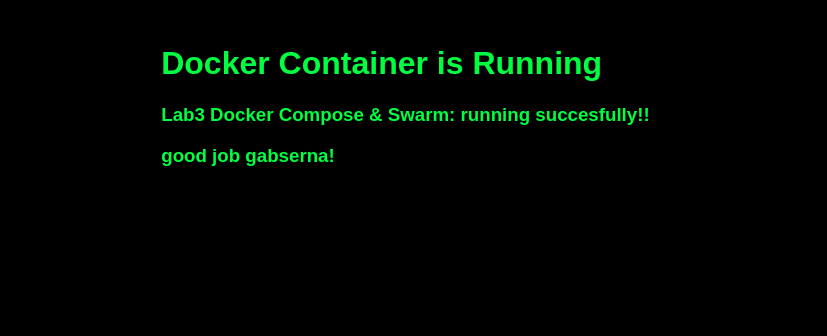
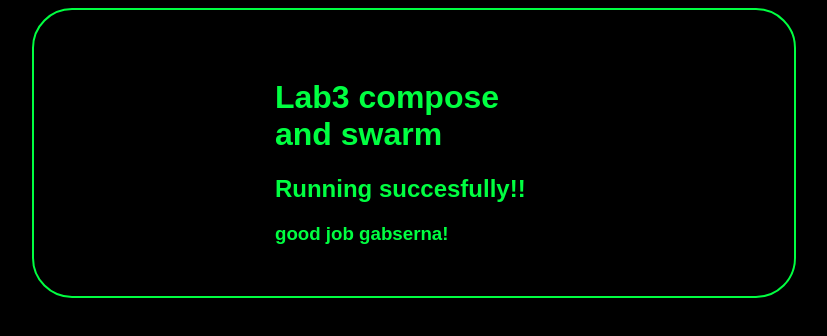
Before and after one commit to gabserna/compose_and_swarm, a website: page public/index.html in a window 1280 px wide. Shown: the whole page, without its empty margins (226-1053 px from the left). Drawn offline with Linux system fonts and the light colour scheme.

Commit message:
styled the html file

```diff
--- a/public/index.html
+++ b/public/index.html
@@ -14,12 +14,21 @@
             margin: 0 auto;
             width: 40%;
         }
+        .container {
+            margin: 1vh auto;
+            border: 2px solid #00ff41;
+            width: 55%;
+            border-radius: 40px;
+            padding: 2em;
+        }
     </style>
     <body>
-        <div class="main">
-            <h1>Docker Container is Running</h1>
-            <h3>Lab3 Docker Compose & Swarm: running succesfully!!</h3>
-            <h3>good job gabserna!</h3>
+        <div class="container">
+            <div class="main">
+                <h1>Lab3 compose and swarm</h1>
+                <h2>Running succesfully!!</h2>
+                <h3>good job gabserna!</h3>
+            </div>
         </div>
     </body>
 </html>
```
